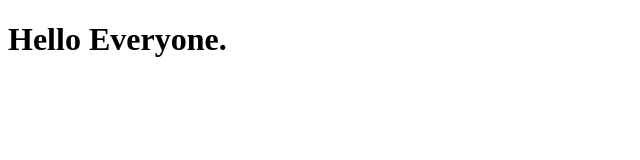
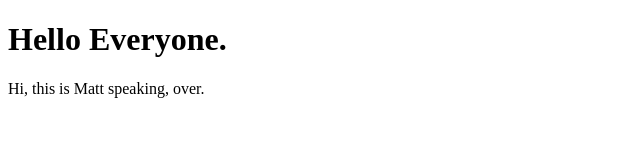
Before and after one commit to lusiwangyk/Practice-git, a plain HTML site: page index.html in a window 1280 px wide. Shown: the whole page, without its empty margins (0-640 px from the left). Drawn offline with Linux system fonts and the light colour scheme.

Commit message:
Update index.html

```diff
--- a/index.html
+++ b/index.html
@@ -5,5 +5,6 @@
     </head>
     <body>
         <h1>Hello Everyone.</h1>
+        <p>Hi, this is Matt speaking, over.</p>
     </body>
 </html>
```
